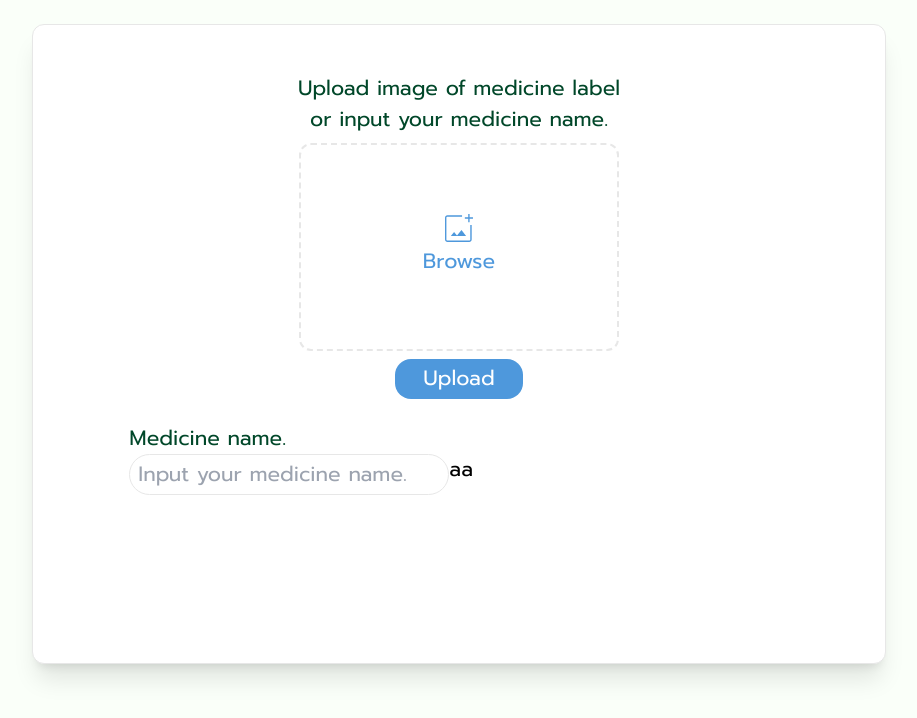
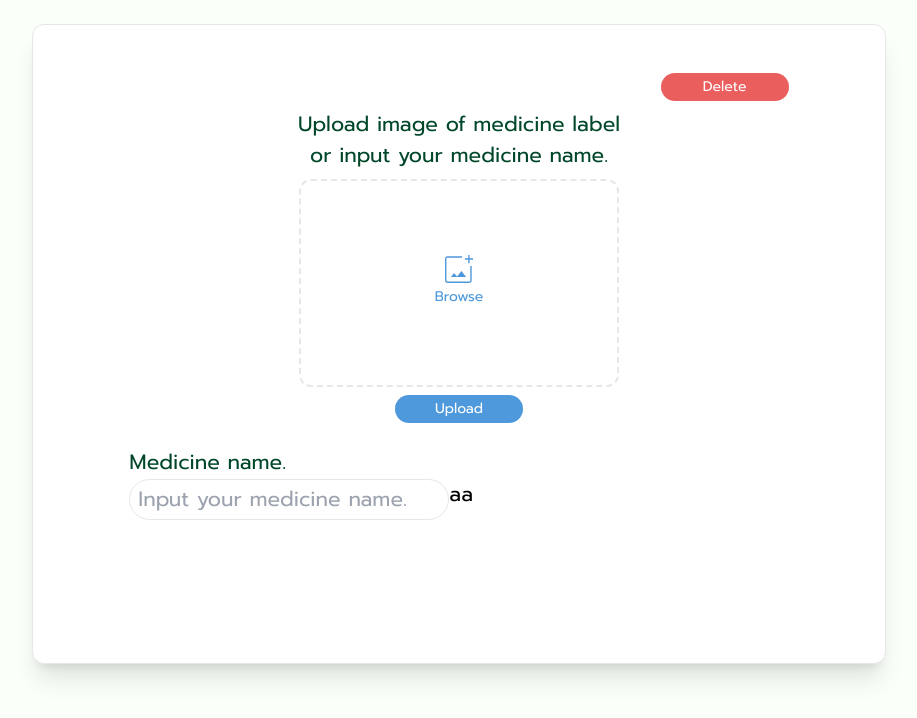
Before and after one commit to chanunchida-cha/Optical-Character-Recognition-POC, a Next.js app: page / in a window 1280 px wide. Shown: the top 718 px of the page, without its empty margins (181-1098 px from the left). Built offline with nearby package versions, Linux system fonts and the light colour scheme.

Commit message:
edit ui form input med

```diff
--- a/src/components/FormMed.tsx
+++ b/src/components/FormMed.tsx
@@ -4,7 +4,7 @@ import React, { ReactElement } from "react";
 type Props = {
   image: File;
   preview: string;
-  icon: React.ReactNode;
+
   setPreview: (objectUrl: string) => void;
   setImage: (file: File) => void;
 };
@@ -12,7 +12,7 @@ type Props = {
 function FormMed({
   preview,
   image,
-  icon,
+
   setPreview,
   setImage,
 }: Props): ReactElement {
--- a/src/layouts/BoxLayOut.tsx
+++ b/src/layouts/BoxLayOut.tsx
@@ -13,7 +13,10 @@ type Props = {
 const BoxLayOut = ({ preview, image, icon, setPreview, setImage }: Props) => {
   return (
     <div className="flex flex-col justify-around ">
-      <div className="shrink w-full  bg-box mb-2 px-[1.8rem] py-[2.3rem] h-[21rem] sm:h-[40rem] sm:px-[6rem] sm:py-[3rem] rounded-xl shadow-xl text-[1rem] sm:text-[1.3rem] border border-border-box ">
+      <div className="shrink w-full  bg-box mb-2 px-[1.8rem] py-[2.3rem] h-fit sm:h-[40rem] sm:px-[6rem] sm:py-[3rem] rounded-xl shadow-xl text-[1rem] sm:text-[1.3rem] border border-border-box ">
+        <div className="flex justify-end mb-2">
+          <Button title="Delete" type="delete" />
+        </div>
         <div className="mb-2">
           <div className="flex justify-center text-title-text ">
             Upload image of medicine label
@@ -22,8 +25,8 @@ const BoxLayOut = ({ preview, image, icon, setPreview, setImage }: Props) => {
             or input your medicine name.
           </div>
         </div>
-        <div className=" flex justify-center  ">
-          <div className="flex justify-center items-center mx-auto border-dashed border-2 rounded-xl border-border-box w-[9rem] h-[6rem] sm:w-[20rem] sm:h-[13rem]">
+        <div className=" flex  justify-center  ">
+          <div className="flex p-5 flex-col justify-center items-center mx-auto border-dashed border-2 rounded-xl border-border-box w-[10rem] h-[9rem] sm:w-[20rem] sm:h-[13rem]">
             {image ? (
               <div className="w-full h-full">
                 <img
@@ -34,10 +37,12 @@ const BoxLayOut = ({ preview, image, icon, setPreview, setImage }: Props) => {
             ) : (
               <div>
                 <div className="flex justify-center">{icon}</div>
+              </div>
+            )}
             <div className="flex justify-center">
               <label
                 htmlFor="file-upload"
-                    className="relative cursor-pointer  px-2 py-1 text-text-upload  rounded-md "
+                className="relative cursor-pointer  px-2 py-1 text-text-upload  rounded-md  text-sm"
               >
                 <span>Browse</span>
                 <input
@@ -52,8 +57,6 @@ const BoxLayOut = ({ preview, image, icon, setPreview, setImage }: Props) => {
                 />
               </label>
             </div>
-              </div>
-            )}
           </div>
         </div>
         <div className="flex justify-center mt-2">
--- a/src/pages/index.tsx
+++ b/src/pages/index.tsx
@@ -17,18 +17,6 @@ function Index({}: Props): ReactElement {
         preview={preview!}
         setPreview={setPreview}
         setImage={setImage}
-        icon=<svg
-          xmlns="http://www.w3.org/2000/svg"
-          width="28"
-          height="28"
-          viewBox="0 0 28 28"
-          fill="none"
-        >
-          <path
-            d="M2.437 27.958C1.77033 27.958 1.201 27.715 0.728996 27.229C0.256996 26.743 0.0209961 26.1807 0.0209961 25.542V3.708C0.0209961 3.06933 0.256996 2.507 0.728996 2.021C1.201 1.535 1.77033 1.292 2.437 1.292H17.062V2.708H2.437C2.13166 2.708 1.88166 2.80533 1.687 3C1.493 3.19467 1.396 3.43067 1.396 3.708V25.542C1.396 25.8193 1.493 26.0553 1.687 26.25C1.88166 26.4447 2.13166 26.542 2.437 26.542H24.229C24.5343 26.542 24.7843 26.4447 24.979 26.25C25.1737 26.0553 25.271 25.8193 25.271 25.542V10.958H26.687V25.542C26.687 26.1807 26.444 26.743 25.958 27.229C25.472 27.715 24.8957 27.958 24.229 27.958H2.437ZM23.229 8.125V4.75H19.854V3.333H23.229V0H24.604V3.333H27.979V4.75H24.604V8.125H23.229ZM5.854 22.083H21.104L16.479 15.917L12.021 21.542L9.062 17.958L5.854 22.083Z"
-            fill="#4E98DC"
-          />
-        </svg>
       />
     </div>
   );
--- a/src/ui/Button.tsx
+++ b/src/ui/Button.tsx
@@ -12,9 +12,9 @@ function Button({ title, type }: Props) {
         type === "upload"
           ? "bg-button"
           : type === "add"
-          ? "bg-button-add"
-          : "bg-button-delete"
-      } rounded-2xl text-white py-1 w-[8rem] `}
+          ? "bg-button-add w-[5rem]"
+          : "bg-button-delete w-[5rem]"
+      } rounded-2xl text-sm text-white py-1 w-[8rem] `}
     >
       {title}
     </button>
```
Lines whose indentation alone changed are shown as unchanged.
